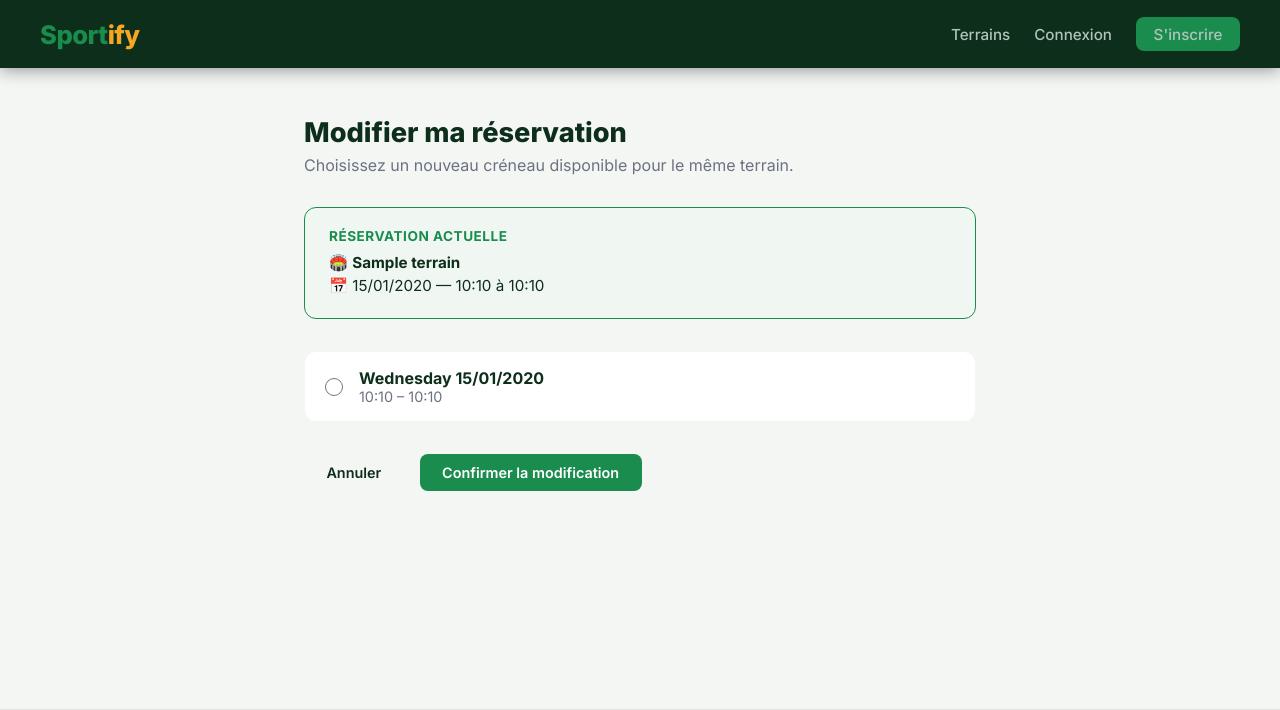
After one commit to Morad-eh/sportify, a Django app: template gestion/templates/gestion/reservation_modifier.html in a window 1280 px wide. The commit adds this page. Shown: the top 710 px of the page. Run offline with Django 3.2, Linux system fonts and the light colour scheme; the template is opened without the code that fills it: most values are stand-ins (such as "Sample title", 1, 10 or a date in 2020).

Commit message:
F7/F8 - modifier et annuler une reservation

```diff
--- /dev/null
+++ b/gestion/templates/gestion/reservation_modifier.html
@@ -0,0 +1,95 @@
+{% extends 'gestion/base.html' %}
+
+{% block title %}Modifier la réservation — Sportify{% endblock %}
+
+{% block extra_css %}
+.modifier-page {
+    max-width: 720px;
+    margin: 3rem auto;
+    padding: 0 1.5rem;
+}
+.modifier-page h1 { font-size: 1.7rem; font-weight: 800; color: var(--vert-nuit); margin-bottom: 0.4rem; }
+.modifier-page .subtitle { color: var(--gris); margin-bottom: 2rem; }
+
+.current-res {
+    background: #f0f7f3;
+    border: 1.5px solid var(--vert-gazon);
+    border-radius: 12px;
+    padding: 1.2rem 1.5rem;
+    margin-bottom: 2rem;
+}
+.current-res h3 { font-size: 0.85rem; font-weight: 700; color: var(--vert-gazon); text-transform: uppercase; letter-spacing: 0.5px; margin-bottom: 0.6rem; }
+.current-res p { margin: 0.25rem 0; color: var(--vert-nuit); font-size: 0.95rem; }
+
+.creneaux-list { display: flex; flex-direction: column; gap: 0.8rem; margin-bottom: 2rem; }
+.creneau-item {
+    display: flex;
+    align-items: center;
+    gap: 1rem;
+    background: var(--blanc);
+    border: 1.5px solid var(--gris-clair);
+    border-radius: 12px;
+    padding: 1rem 1.25rem;
+    cursor: pointer;
+    transition: border-color 0.2s;
+}
+.creneau-item:has(input:checked) {
+    border-color: var(--vert-gazon);
+    background: #f0f7f3;
+}
+.creneau-item input[type="radio"] { accent-color: var(--vert-gazon); width: 18px; height: 18px; flex-shrink: 0; }
+.creneau-info { flex: 1; }
+.creneau-date { font-weight: 700; color: var(--vert-nuit); }
+.creneau-horaire { color: var(--gris); font-size: 0.9rem; }
+
+.empty-creneaux {
+    text-align: center;
+    padding: 3rem;
+    color: var(--gris);
+    background: var(--blanc);
+    border-radius: 12px;
+    border: 1.5px dashed var(--gris-clair);
+}
+
+.btn-row { display: flex; gap: 1rem; }
+{% endblock %}
+
+{% block content %}
+<div class="modifier-page">
+    <h1>Modifier ma réservation</h1>
+    <p class="subtitle">Choisissez un nouveau créneau disponible pour le même terrain.</p>
+
+    <div class="current-res">
+        <h3>Réservation actuelle</h3>
+        <p>🏟️ <strong>{{ terrain.nom }}</strong></p>
+        <p>📅 {{ reservation.creneau.date|date:"d/m/Y" }} — {{ reservation.creneau.heure_debut|time:"H:i" }} à {{ reservation.creneau.heure_fin|time:"H:i" }}</p>
+    </div>
+
+    {% if creneaux %}
+        <form method="post">
+            {% csrf_token %}
+            <div class="creneaux-list">
+                {% for c in creneaux %}
+                <label class="creneau-item">
+                    <input type="radio" name="creneau_id" value="{{ c.pk }}" required>
+                    <div class="creneau-info">
+                        <div class="creneau-date">{{ c.date|date:"l d/m/Y" }}</div>
+                        <div class="creneau-horaire">{{ c.heure_debut|time:"H:i" }} – {{ c.heure_fin|time:"H:i" }}</div>
+                    </div>
+                </label>
+                {% endfor %}
+            </div>
+            <div class="btn-row">
+                <a href="{% url 'dashboard' %}" class="btn" style="background:var(--gris-clair); color:var(--vert-nuit);">Annuler</a>
+                <button type="submit" class="btn btn-primary">Confirmer la modification</button>
+            </div>
+        </form>
+    {% else %}
+        <div class="empty-creneaux">
+            <p style="font-size:1.5rem; margin-bottom:0.5rem;">😔</p>
+            <p>Aucun autre créneau disponible pour ce terrain pour le moment.</p>
+            <a href="{% url 'dashboard' %}" class="btn btn-primary" style="margin-top:1rem; display:inline-block;">Retour au tableau de bord</a>
+        </div>
+    {% endif %}
+</div>
+{% endblock %}
--- a/gestion/urls.py
+++ b/gestion/urls.py
@@ -14,4 +14,6 @@ urlpatterns = [
     path('supprimer-compte/', views.supprimer_compte, name='supprimer_compte'),
     path('paiement/creer/<int:creneau_id>/', views.creer_paiement, name='creer_paiement'),
     path('paiement/succes/', views.paiement_succes, name='paiement_succes'),
+    path('reservations/<int:reservation_id>/annuler/', views.annuler_reservation, name='annuler_reservation'),
+    path('reservations/<int:reservation_id>/modifier/', views.modifier_reservation, name='modifier_reservation'),
 ]
```
Also changed, not shown: gestion/templates/gestion/annuler_reservation.html (added, +59 -0 lines), gestion/templates/gestion/dashboard.html (+9 -0 lines), gestion/views.py (+60 -1 lines).
